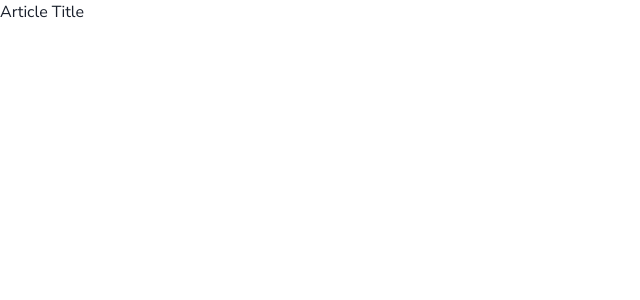
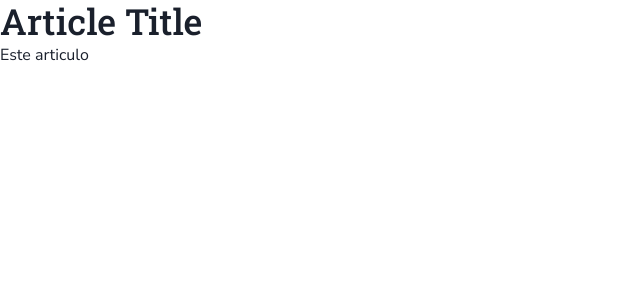
Before and after one commit to alanmoraales/the-photography-journey, a Next.js app: page /posts/example in a window 1280 px wide. Shown: the top 300 px of the page, without its empty margins (0-640 px from the left). Built offline with nearby package versions, Linux system fonts and the light colour scheme.

Commit message:
add ArticleTitle component

```diff
--- /dev/null
+++ b/src/components/atoms/Typography/ArticleTitle/ArticleTitle.tsx
@@ -0,0 +1,9 @@
+import styled from '@emotion/styled'
+import { Heading } from '@chakra-ui/react'
+
+const ArticleTitle = styled(Heading)`
+  font-size: 2.488em;
+  font-weight: inherit;
+`
+
+export default ArticleTitle
--- /dev/null
+++ b/src/components/atoms/Typography/ArticleTitle/index.ts
@@ -0,0 +1 @@
+export { default } from './ArticleTitle'
--- a/src/pages/posts/example.mdx
+++ b/src/pages/posts/example.mdx
@@ -1 +1,5 @@
-# Article Title
+import ArticleTitle from 'components/atoms/Typography/ArticleTitle'
+
+<ArticleTitle>Article Title</ArticleTitle>
+
+Este articulo
```
Also changed, not shown: 1 other file (tests, documents, lock files or other folders).
